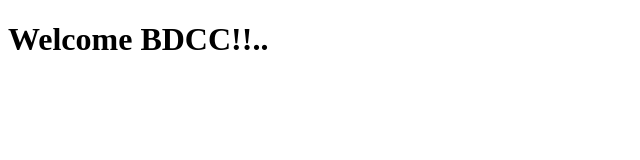
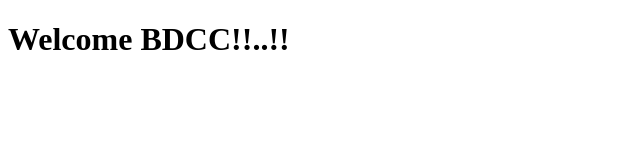
Before and after one commit to essalmiyassine/tp4devops, a website: page index.html in a window 1280 px wide. Shown: the full height of the page, 0-640 px from the left. Drawn offline with Linux system fonts and the light colour scheme.

Commit message:
Update index.html

```diff
--- a/index.html
+++ b/index.html
@@ -6,6 +6,6 @@
     <title>BDCC</title>
 </head>
 <body>
-    <h1>Welcome BDCC!!..</h1>
+    <h1>Welcome BDCC!!..!!</h1>
 </body>
 </html>
```
